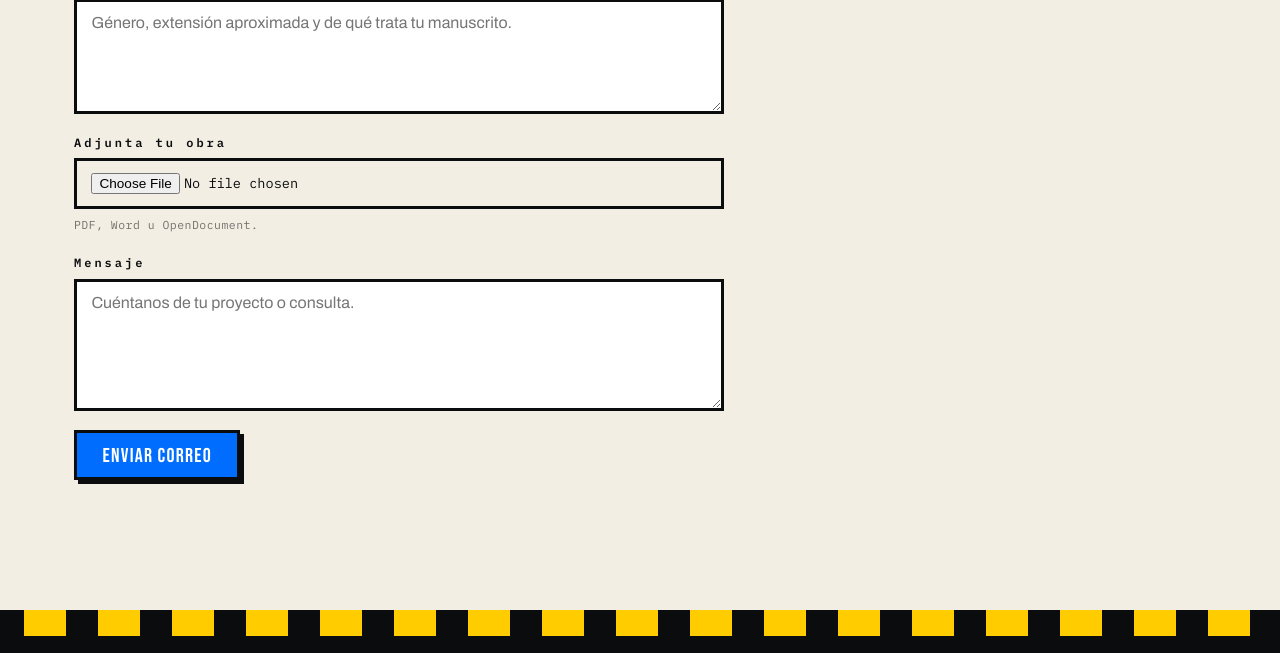
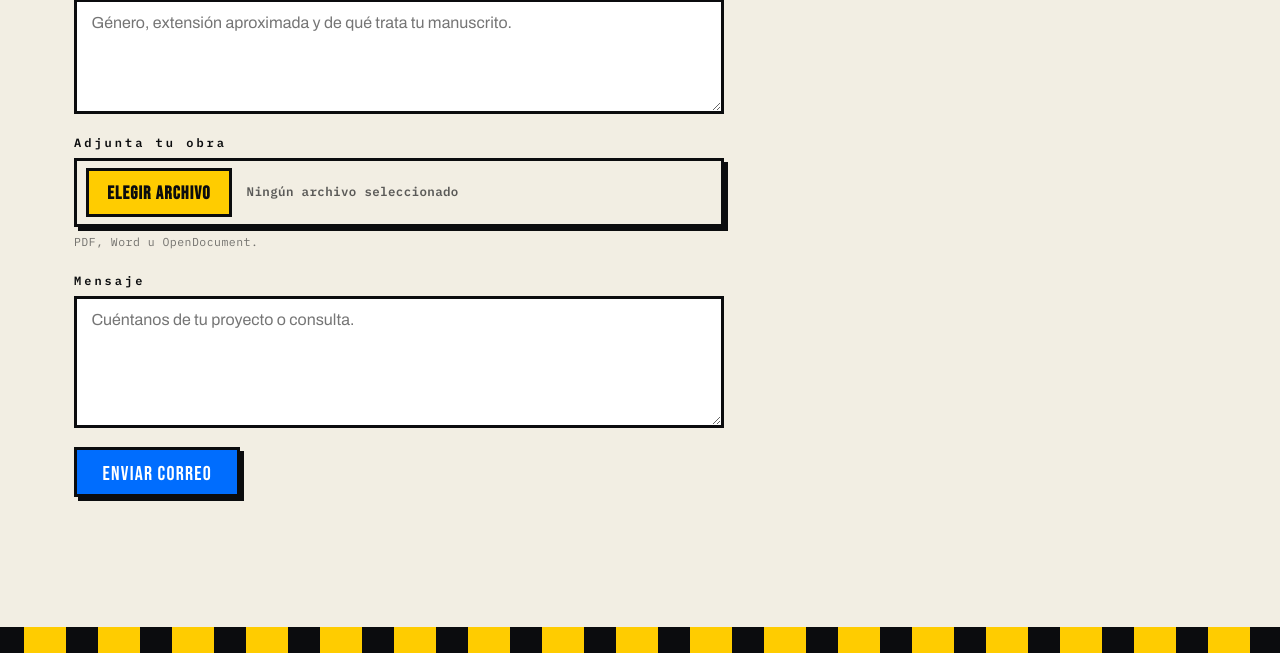
Before and after one commit to sebacpu/urbanistaeditorial, a plain HTML site: page frontend/index.html in a window 1280 px wide. Shown: the part 7215-7868 px from the top of the page. Drawn offline with Linux system fonts and the light colour scheme.

Commit message:
Alinear el adjunto de obra con los botones de señalética.
Co-authored-by: Cursor <cursoragent@cursor.com>

```diff
--- a/frontend/css/styles.css
+++ b/frontend/css/styles.css
@@ -943,11 +943,12 @@ strong { font-weight: 700; }
 .contacto__form { display: grid; gap: 1.2rem; justify-items: start; }
 
 .campo { display: grid; gap: .4rem; width: 100%; }
-.campo label {
+.campo label,
+.campo__etiqueta {
   font-family: var(--f-mono); font-weight: 600;
   font-size: .75rem; letter-spacing: .25em;
 }
-.campo input, .campo select, .campo textarea {
+.campo input:not([type="file"]), .campo select, .campo textarea {
   font-family: var(--f-cuerpo);
   font-size: 1rem;
   padding: .75rem .9rem;
@@ -963,11 +964,54 @@ strong { font-weight: 700; }
   letter-spacing: .04em;
   opacity: .55;
 }
-.campo input[type="file"] {
+
+.archivo {
+  position: relative;
+  display: flex;
+  align-items: center;
+  gap: .9rem;
+  width: 100%;
+  min-height: 3.5rem;
+  padding: .4rem .55rem;
+  border: var(--borde-grueso);
+  background: var(--papel);
+  box-shadow: 4px 4px 0 var(--tinta);
+  cursor: pointer;
+}
+.archivo:hover { background: var(--blanco); }
+.archivo__input {
+  position: absolute;
+  inset: 0;
+  opacity: 0;
+  cursor: pointer;
+  width: 100%;
+  height: 100%;
+  margin: 0;
+  padding: 0;
+  border: 0;
+  background: transparent;
+}
+.archivo__btn {
+  font-family: var(--f-display);
+  font-size: 1.15rem;
+  letter-spacing: .06em;
+  text-transform: uppercase;
+  background: var(--amarillo);
+  color: var(--tinta);
+  border: var(--borde-grueso);
+  padding: .5rem 1.15rem .38rem;
+  pointer-events: none;
+  flex: none;
+}
+.archivo__nombre {
   font-family: var(--f-mono);
-  font-size: .85rem;
-  background: var(--papel);
-  cursor: pointer;
+  font-size: .78rem;
+  letter-spacing: .03em;
+  opacity: .65;
+  pointer-events: none;
+  overflow: hidden;
+  text-overflow: ellipsis;
+  white-space: nowrap;
 }
 
 .contacto__datos {
--- a/frontend/index.html
+++ b/frontend/index.html
@@ -575,8 +575,12 @@
         <textarea id="c-obra-intro" rows="5" placeholder="Género, extensión aproximada y de qué trata tu manuscrito."></textarea>
       </div>
       <div class="campo campo--archivo">
-        <label for="c-obra">Adjunta tu obra</label>
-        <input id="c-obra" type="file" accept=".pdf,.doc,.docx,.odt,.rtf,.txt,application/pdf">
+        <span class="campo__etiqueta" id="c-obra-label">Adjunta tu obra</span>
+        <label class="archivo" for="c-obra">
+          <input id="c-obra" class="archivo__input" type="file" accept=".pdf,.doc,.docx,.odt,.rtf,.txt,application/pdf" aria-labelledby="c-obra-label">
+          <span class="archivo__btn">Elegir archivo</span>
+          <span class="archivo__nombre" data-archivo-nombre>Ningún archivo seleccionado</span>
+        </label>
         <span class="campo__ayuda">PDF, Word u OpenDocument.</span>
       </div>
       <div class="campo">
--- a/frontend/js/main.js
+++ b/frontend/js/main.js
@@ -375,6 +375,19 @@
   }
 
   /* ==========================================================
+     CONTACTO: nombre del archivo adjunto
+  ========================================================== */
+  const archivo = document.getElementById('c-obra');
+  const archivoNombre = document.querySelector('[data-archivo-nombre]');
+  if (archivo && archivoNombre) {
+    archivo.addEventListener('change', () => {
+      archivoNombre.textContent = archivo.files[0]
+        ? archivo.files[0].name
+        : 'Ningún archivo seleccionado';
+    });
+  }
+
+  /* ==========================================================
      FORMULARIOS DEMO (sin backend todavía)
      TODO: conectar a Formspree / Mailchimp / correo real.
   ========================================================== */
```
